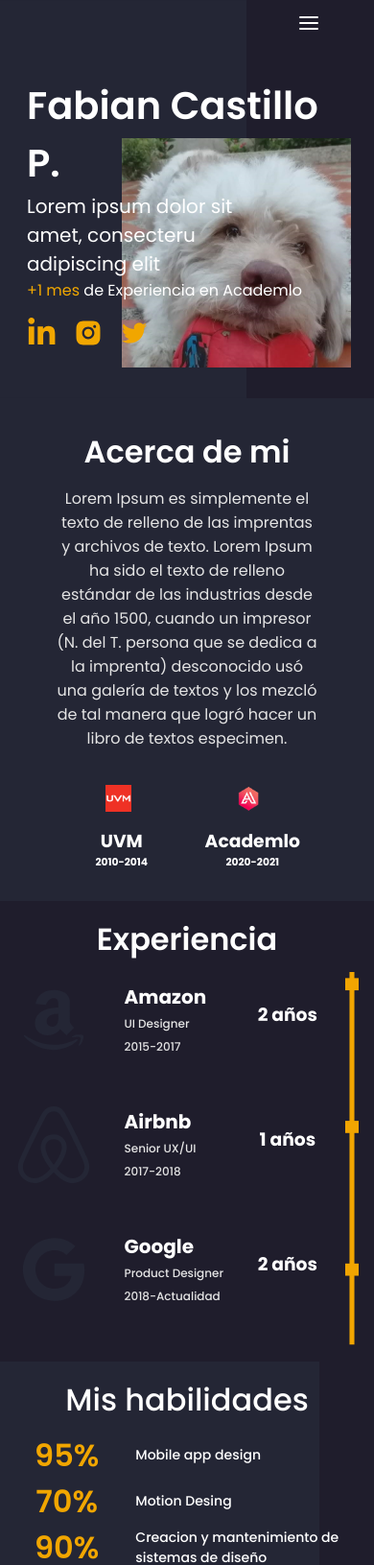
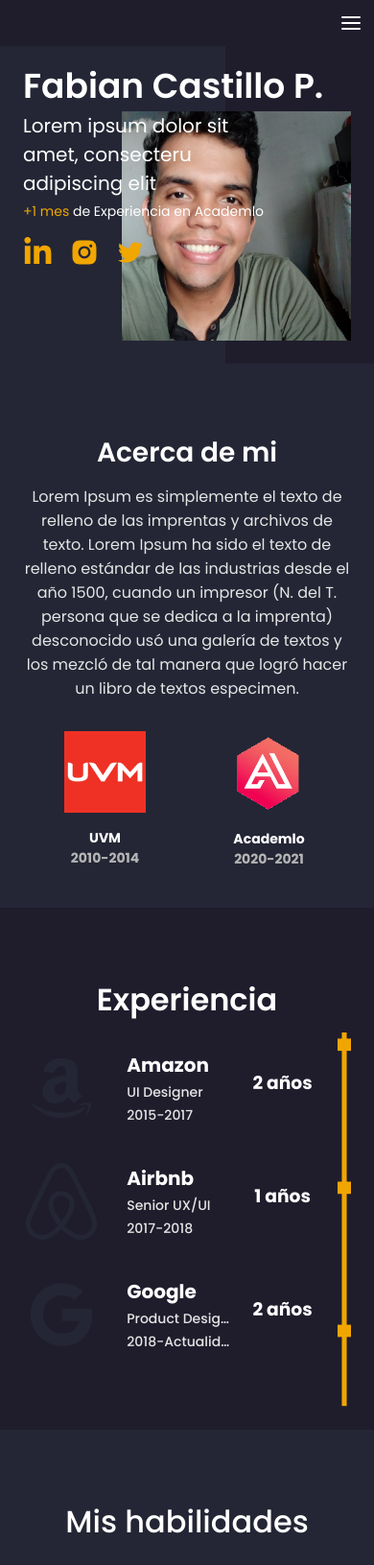
Before and after one commit to FabianCasti/PortafolioWeb, a plain HTML site: page index.html in a window 390 px wide. Shown: the top 1631 px of the page at 96% size. Drawn offline with Linux system fonts and the light colour scheme.

Commit message:
Nuevas correciones

```diff
--- a/AcercaDeMi.css
+++ b/AcercaDeMi.css
@@ -3,8 +3,9 @@
   position: relative;
   float: left;
   width: 100%;
-  padding: 32px 15%;
+  padding:  88px 15% 32px 15%;
   box-sizing: border-box;
+
 }
 
 #AcercaDeMi h1 {
@@ -20,6 +21,7 @@
 #AcercaDeMi p {
   color: #e5e5e5;
   text-align: center;
+  font-size: 18px;
 }
 
 .AcercaDeMiBloq {
@@ -27,7 +29,7 @@
   float: left;
   width: 100%;
   box-sizing: border-box;
-  margin-top: 16px;
+  margin-top: 32px;
 }
 
 .AcercaDeMiCont {
@@ -35,23 +37,21 @@
   float: left;
   width: 50%;
   box-sizing: border-box;
-  padding-top: 20px;
 }
 
-.AcercaDeMiLogos {
+.AcercaDeMiLogo {
   position: relative;
   float: left;
   width: 100%;
   box-sizing: border-box;
 }
 
-.AcercaDeMiLogos img {
+.AcercaDeMiLogo img {
   position: relative;
   float: left;
-  width: 20%;
+  width: 30%;
   box-sizing: border-box;
-  margin: 0% 37.5%;
-  height: 10%;
+  margin: 0% 35%;
 }
 
 .AcercaDeMiName {
@@ -63,7 +63,7 @@
 }
 
 .AcercaDeMiName h3 {
-  color: #ffff;
+  color: #fff;
   position: relative;
   float: left;
   box-sizing: border-box;
@@ -72,20 +72,45 @@
 }
 
 .AcercaDeMiName h6 {
-  color: #ffff;
   position: relative;
   float: left;
   box-sizing: border-box;
   width: 100%;
   text-align: center;
+  color: #b5b5b5;
 }
 
-@media screen and (max-width: 376px) {
+@media screen and (max-width: 360px) {
   #AcercaDeMi {
-    padding: 16px 16px 32px 16px;
+    padding: 64px 16px 32px 16px;
   }
+  #AcercaDeMi p {
+    font-size: 14px;
+  }
+  #AcercaDeMi h1 {
+    font-size: 24px;
+  }
+  .AcercaDeMiName h3,
+  .AcercaDeMiName h6 {
+    font-size: 12px;
+  }
+}
 
-  .AcercaDeMiLogos img {
+@media screen and (min-width: 361px) and (max-width: 560px) {
+  #AcercaDeMi {
+    padding: 72px 24px 40px 24px;
+  }
+  #AcercaDeMi p {
+    font-size: 16px;
+  }
+  #AcercaDeMi h1 {
+    font-size: 28px;
+  }
+  .AcercaDeMiName h3,
+  .AcercaDeMiName h6 {
+    font-size: 14px;
+  }
+  .AcercaDeMiLogo img {
     width: 50%;
     margin: 0% 25%;
   }
--- a/Experiencia.css
+++ b/Experiencia.css
@@ -3,7 +3,7 @@
   float: left;
   width: 100%;
   box-sizing: border-box;
-  padding: 32px 25%;
+  padding:  88px 25% 32px 25%;
 }
 
 #Experiencia h1 {
@@ -20,13 +20,12 @@
   width: calc(100% - 14px);
 }
 
-.ExperienciaBloq,
-.ExperienciaCont {
+.ExperienciaBloq {
   position: relative;
   float: left;
   box-sizing: border-box;
   width: 100%;
-  padding-bottom: 20px;
+  padding: 8px 0px 20px 0px;
 }
 
 .ExperienciaLogo,
@@ -95,9 +94,9 @@
   width: 100%;
 }
 
-@media screen and (max-width: 401px) {
+@media screen and (max-width: 360px) {
   #Experiencia {
-    padding: 16px;
+    padding: 64px 16px 16px 16px;
   }
 
   .ExperienciaName h4,
@@ -105,3 +104,14 @@
     font-size: 12px;
   }
 }
+
+@media screen and (min-width: 361px) and (max-width: 560px) {
+  #Experiencia {
+    padding: 72px 24px 24px 24px;
+  }
+
+  .ExperienciaName h4,
+  .ExperienciaName h5 {
+    font-size: 14px;
+  }
+}
--- a/Header.css
+++ b/Header.css
@@ -4,35 +4,39 @@
   background-repeat: no-repeat;
   position: relative;
   float: left;
+  display: block;
   width: 100%;
   box-sizing: border-box;
-  padding: 0% 24px;
 }
 
 .Menu {
-  position: relative;
-  float: left;
+  position: fixed;
+  top: 0px;
+  left: 0px;;
+  background: #1f1d2c;
+  display: block;
   width: 100%;
   box-sizing: border-box;
-  margin-top: 24px;
+  z-index: 32;
 }
 
 .Menu button {
+  position: relative;
   display: none;
   outline: none;
   border: none;
-  background: transparent;
   width: 24px;
   height: 24px;
-  margin: 12px 32px;
   float: right;
+  margin: 12px;
+  background: transparent;
+  cursor: pointer;
 }
 
 .Menu ul {
   list-style-type: none;
   display: flex;
   justify-content: end;
-  padding-top: 5px;
   width: 100%;
   position: relative;
   float: left;
@@ -44,7 +48,8 @@
   width: auto;
   margin: 16px;
   height: 24px;
-  font-size: 15px;
+  font-size: 16px;
+  font-weight: 500;
   box-sizing: border-box;
   float: left;
   position: relative;
@@ -58,11 +63,28 @@
   .Menu button {
     display: block;
   }
-  .Menu{
-    margin-top: 0%;
+
+  .Menu ul {
+    display: block;
+    width: 50%;
+    margin-left: 50%;
+    height: 0px;
+    overflow: hidden;
+    transition: height 320ms 0ms cubic-bezier(0.075, 0.82, 0.165, 1);
   }
 
-  .Menu ul {
-    display: none;
+  .Menu ul.show {
+    height: 356px;
+  }
+
+  .Menu ul li {
+    position: relative;
+    display: block;
+    width: 100%;
+    float: left;
+  }
+
+  .Menu ul li a {
+    float: right;
   }
 }
--- a/Home.css
+++ b/Home.css
@@ -1,24 +1,27 @@
- .HomeContainer{
+.HomeContainer {
   position: relative;
   float: left;
   width: 100%;
   box-sizing: border-box;
-   padding: 32px 10%;
+  padding: 88px 7.5% 32px 7.5%;
 }
 
 .HomeAutor {
   position: absolute;
   z-index: 2;
+  width: 85%;
 }
 
- .HomeNombreAutorBloq, .HomeNombreAutorCont{
+.HomeAutorNombre {
   position: relative;
   float: left;
   width: 100%;
+  height: 96px;
+  line-height: 96px;
   box-sizing: border-box;
 }
 
- .NombredeAutor h1{
+.HomeAutorNombre h1 {
   color: #fff;
   position: relative;
   float: left;
@@ -26,23 +29,20 @@
   box-sizing: border-box;
   font-size: 96px;
   font-weight: 600;
+  overflow: hidden;
+  text-overflow: ellipsis;
+  white-space: nowrap;
 }
 
- .HomeTextBloq{
+.HomeAutorDesc {
   position: relative;
   float: left;
-    width: 100%;
+  width: 80%;
   box-sizing: border-box;
+  margin-top: 8px;
 }
 
- .HomeTextCont{
-    position: relative;
-    float: left;
-    width: 50%;
-    box-sizing: border-box;
- }
-
- .HomeTextArt p{
+.HomeAutorDesc p {
   color: #fff;
   position: relative;
   float: left;
@@ -51,26 +51,28 @@
   font-size: 32px;
 }
 
- .HomeExpeTextBloq, .HomeExpeTextCont{
+.HomeAutorExp {
   position: relative;
   float: left;
   width: 100%;
   box-sizing: border-box;
+  margin-top: 4px;
 }
 
- .HomeExpeTextArt p{
+.HomeAutorExp p {
   color: #fff;
   position: relative;
   float: left;
   width: 100%;
   box-sizing: border-box;
-    font-size: 32px;
- }
- .HomeExpeTextArt p span{
-    color:#f0a700 ;
+  font-size: 28px;
 }
 
- .HomeImagenesBloq{
+.HomeAutorExp p span {
+  color: #f0a700;
+}
+
+.HomeAutorIcons {
   position: relative;
   float: left;
   width: 100%;
@@ -78,14 +80,7 @@
   margin-top: 48px;
 }
 
- .HomeImagenesCont, .HomeContactoImgt{
-    position: relative;
-    float: left;
-    width: 100%;
-    box-sizing: border-box;
- }
-
- .HomeContactoImgt img{
+.HomeAutorIcons img {
   position: relative;
   float: left;
   box-sizing: border-box;
@@ -93,57 +88,87 @@
   margin-right: 32px;
 }
 
- .HomeMiFoto{
+.HomeFoto {
   position: relative;
   float: left;
   width: 50%;
-    margin-left:50%;
+  margin-left: 50%;
   box-sizing: border-box;
-    margin-top: 148px ;
+  margin-top: 112px;
+}
 
- }
- .HomeMiFotoBloq, .HomeMiFotoCont,
- .HomeMiFotoImg, .HomeMiFotoImg img{
+.HomeFoto img {
   position: relative;
   float: left;
   width: 100%;
   box-sizing: border-box;
 }
 
-@media screen and (max-width: 401px) {
-    #HomeContainer {
-      padding: 16px 16px;
+@media screen and (max-width: 360px) {
+  .HomeContainer {
+    padding: 64px 16px 16px 16px;
   }
-    .HomeContainer{
-        padding: 32px 0%;
+  .HomeAutor {
+    width: calc(100% - 32px);
   }
-    .NombredeAutor h1{
-        font-size: 40px;
+  .HomeAutorNombre {
+     height: 28px;
+     line-height: 28px;
   }
-    .HomeAutor{
-        left: 4px;
+  .HomeAutorNombre h1 {
+    font-size: 28px;
   }
-    .HomeTextArt p{
+  .HomeAutorDesc {
+    width: 90%;
+  }
+  .HomeAutorDesc p {
+    font-size: 16px;
+  }
+  .HomeAutorExp p {
+    font-size: 12px;
+  }
+  .HomeFoto {
+    margin-top: 36px;
+  }
+  .HomeAutorIcons {
+    margin-top: 16px;
+  }
+  .HomeAutorIcons img {
+    width: 24px;
+    margin-right: 12px;
+  }
+}
+
+@media screen and (min-width: 361px) and (max-width: 560px) {
+  .HomeContainer {
+    padding: 72px 24px 24px 24px;
+  }
+  .HomeAutor {
+    width: calc(100% - 48px);
+  }
+  .HomeAutorNombre {
+     height: 36px;
+     line-height: 36px;
+  }
+  .HomeAutorNombre h1 {
+    font-size: 36px;
+  }
+  .HomeAutorDesc p {
     font-size: 20px;
   }
-    .HomeExpeTextArt p{
-        font-size: 16px;
+  .HomeAutorExp p {
+    font-size: 14px;
   }
-    .HomeTextCont{
+  .HomeFoto {
     width: 70%;
+    margin-left: 30%;
+    margin-top: 44px;
   }
-    .HomeContactoImgt img{
+  .HomeAutorIcons {
+    margin-top: 16px;
+  }
+  .HomeAutorIcons img {
     width: 32px;
     margin-right: 16px;
   }
-    .HomeImagenesBloq{
-        margin-top: 16px;
 }
-    .HomeMiFoto{
-        width: 70%;
-        margin-left: 30%;
-        margin-top: 64px;
-    }
-
-
-}
--- a/MisHabilidades.css
+++ b/MisHabilidades.css
@@ -7,7 +7,7 @@
   position: relative;
   float: left;
   box-sizing: border-box;
-  padding: 34px 20%;
+  padding:  88px 20% 32px 20%;
 }
 
 #MisHabilidades h1 {
@@ -60,9 +60,9 @@
   margin: auto 0rem;
 }
 
-@media screen and (max-width: 401px) {
+@media screen and (max-width: 360px) {
   #MisHabilidades {
-    padding: 16px 16px;
+    padding: 64px 16px 16px 16px;
   }
 
   #MisHabilidades h1 {
@@ -81,3 +81,25 @@
     min-height: 48px;
   }
 }
+
+@media screen and (min-width: 361px) and (max-width: 560px) {
+  #MisHabilidades {
+    padding: 72px 24px 24px 24px;
+  }
+
+  #MisHabilidades h1 {
+    text-align: center;
+  }
+
+  .MishabilidadesName a {
+    font-size: 36px;
+    text-align: center;
+  }
+
+  .MisHabilidadesText {
+    margin-left: 5%;
+    width: 65%;
+    font-size: 14px;
+    min-height: 48px;
+  }
+}
--- a/index.html
+++ b/index.html
@@ -1,79 +1,60 @@
 <!DOCTYPE html>
 <html lang="en">
-
   <head>
-    <meta charset="UTF-8">
-    <meta http-equiv="X-UA-Compatible" content="IE=edge">
-    <meta name="viewport" content="width=device-width, initial-scale=1.0">
+    <meta charset="UTF-8" />
+    <meta http-equiv="X-UA-Compatible" content="IE=edge" />
+    <meta name="viewport" content="width=device-width, initial-scale=1" />
     <title>Portafolio Dinamico - Fabian Castillo Pedroza</title>
-    <link rel="stylesheet" href="poppins.css">
-    <link rel="stylesheet" href="style.css">
-    <link rel="stylesheet" href="Header.css">
-    <link rel="stylesheet" href="AcercaDeMi.css">
-    <link rel="stylesheet" href="Experiencia.css">
-    <link rel="stylesheet" href="MisHabilidades.css">
-    <link rel="stylesheet" href="Portafolio.css">
-    <link rel="stylesheet" href="Contacto.css">
-    <link rel="stylesheet" href="Home.css">
+    <link rel="stylesheet" href="poppins.css" />
+    <link rel="stylesheet" href="style.css" />
+    <link rel="stylesheet" href="Header.css" />
+    <link rel="stylesheet" href="Home.css" />
+    <link rel="stylesheet" href="AcercaDeMi.css" />
+    <link rel="stylesheet" href="Experiencia.css" />
+    <link rel="stylesheet" href="MisHabilidades.css" />
+    <link rel="stylesheet" href="Portafolio.css" />
+    <link rel="stylesheet" href="Contacto.css" />
   </head>
 
   <body>
-    <div class="contededor">
     <header id="Header">
       <nav class="Menu">
-                <button>
-                    <img src="./Portafolio2/menu 1.svg">
+        <button id="MenuButton">
+          <img src="./Portafolio2/menu 1.svg" />
         </button>
-                <ul>
+        <ul id="MenuList">
           <li><a href="#" class="activo">Home</a></li>
-                    <li><a href="#">Acerca de mi</a></li>
+          <li><a href="#AcercaDeMi">Acerca de mi</a></li>
           <li><a href="#Experiencia">Experiencia</a></li>
           <li><a href="#MisHabilidades">Mis habilidades</a></li>
-                    <li><a href="#">Mi portafolio</a></li>
-                    <li><a href="#">Contacto</a></li>
+          <li><a href="#MiPortafolio">Mi portafolio</a></li>
+          <li><a href="#Contacto">Contacto</a></li>
         </ul>
       </nav>
+
       <div class="HomeContainer">
         <div class="HomeAutor">
-                    <div class="HomeNombreAutorBloq">
-                        <div class="HomeNombredeAutorCont">
-                            <div class="NombredeAutor">
+          <div class="HomeAutorNombre">
             <h1>Fabian Castillo P.</h1>
           </div>
+
+          <div class="HomeAutorDesc">
+            <p>Lorem ipsum dolor sit amet, consecteru adipiscing elit</p>
+          </div>
+
+          <div class="HomeAutorExp">
+            <p><span>+1 mes </span> de Experiencia en Academlo</p>
+          </div>
+
+          <div class="HomeAutorIcons">
+            <img src="Portafolio2/cib_linkedin-in.svg" alt="" />
+            <img src="Portafolio2/ant-design_instagram-filled.svg" alt="" />
+            <img src="Portafolio2/ant-design_twitter-outlined.svg" alt="" />
           </div>
         </div>
-                    <div class="HomeTextBloq">
-                        <div class="HomeTextCont">
-                            <div class="HomeTextArt">
-                                <p>Lorem ipsum dolor sit amet, consecteru adipiscing elit</p>
-                            </div>
-                        </div>
-                    </div>
-                    <div class="HomeExpeTextBloq">
-                        <div class="HomeExpeTextCont">
-                            <div class="HomeExpeTextArt">
-                                <p> <span>+1 mes </span> de Experiencia en Academlo</p>
-                            </div>
-                        </div>
-                    </div>
-                    <div class="HomeImagenesBloq">
-                        <div class="HomeImagenesCont">
-                            <div class="HomeContactoImgt">
-                                <img src="Portafolio2/cib_linkedin-in.svg" alt="">
-                                <img src="Portafolio2/ant-design_instagram-filled.svg" alt="">
-                                <img src="Portafolio2/ant-design_twitter-outlined.svg" alt="">
-                            </div>
-                        </div>
-                    </div>
-                </div>
-                <div class="HomeMiFoto">
-                    <div class="HomeMiFotoBloq">
-                        <div class="HomeMiFotoCont">
-                            <div class="HomeMiFotoImg">
-                                <img src="Foto.jpg" alt="">
-                            </div>
-                        </div>
-                    </div>
+
+        <div class="HomeFoto">
+          <img src="MI foto.jpg" alt="" />
         </div>
       </div>
     </header>
@@ -82,16 +63,17 @@
       <h1>Acerca de mi</h1>
 
       <p>
-                Lorem Ipsum es simplemente el texto de relleno de las imprentas y archivos de texto. Lorem Ipsum ha sido
-                el texto de relleno estándar de las industrias desde el año 1500, cuando un impresor (N. del T. persona
-                que se dedica a la imprenta) desconocido usó una galería de textos y los mezcló de tal manera que logró
-                hacer un libro de textos especimen.
+        Lorem Ipsum es simplemente el texto de relleno de las imprentas y
+        archivos de texto. Lorem Ipsum ha sido el texto de relleno estándar de
+        las industrias desde el año 1500, cuando un impresor (N. del T. persona
+        que se dedica a la imprenta) desconocido usó una galería de textos y los
+        mezcló de tal manera que logró hacer un libro de textos especimen.
       </p>
 
       <div class="AcercaDeMiBloq">
         <div class="AcercaDeMiCont">
-                    <div class="AcercaDeMiLogos">
-                        <img src="Portafolio2/image 9.jpg" alt="">
+          <div class="AcercaDeMiLogo">
+            <img src="Portafolio2/image 9.jpg" alt="" />
           </div>
           <div class="AcercaDeMiName">
             <h3>UVM</h3>
@@ -100,8 +82,8 @@
         </div>
 
         <div class="AcercaDeMiCont">
-                    <div class="AcercaDeMiLogos">
-                        <img src="Portafolio2/logo_academlo 5.png" alt="">
+          <div class="AcercaDeMiLogo">
+            <img src="Portafolio2/logo_academlo 5.png" alt="" />
           </div>
           <div class="AcercaDeMiName">
             <h3>Academlo</h3>
@@ -115,59 +97,51 @@
       <h1>Experiencia</h1>
       <div class="ExperienciaContainer">
         <div class="ExperienciaBloq">
-                    <div class="ExperienciaCont">
           <div class="ExperienciaLogo">
-                            <img src="./Portafolio2/ant-design_amazon-outlined.svg" alt="">
-
+            <img src="./Portafolio2/ant-design_amazon-outlined.svg" alt="" />
           </div>
           <div class="ExperienciaName">
             <h3>Amazon</h3>
             <h4>UI Designer</h4>
             <h5>2015-2017</h5>
+          </div>
+          <div class="ExperienciaYears">
+            <h3>2 años</h3>
+          </div>
+        </div>
 
+        <div class="ExperienciaBloq">
+          <div class="ExperienciaLogo">
+            <img src="Portafolio2/cib_airbnb.svg" alt="" />
+          </div>
+          <div class="ExperienciaName">
+            <h3>Airbnb</h3>
+            <h4>Senior UX/UI</h4>
+            <h5>2017-2018</h5>
+          </div>
+          <div class="ExperienciaYears">
+            <h3>1 años</h3>
+          </div>
+        </div>
+
+        <div class="ExperienciaBloq">
+          <div class="ExperienciaLogo">
+            <img src="Portafolio2/akar-icons_google-fill.svg" alt="" />
+          </div>
+          <div class="ExperienciaName">
+            <h3>Google</h3>
+            <h4>Product Designer</h4>
+            <h5>2018-Actualidad</h5>
           </div>
           <div class="ExperienciaYears">
             <h3>2 años</h3>
           </div>
         </div>
       </div>
-                <div class="ExperienciaBloq">
-                    <div class="ExperienciaCont">
-                        <div class="ExperienciaLogo">
-                            <img src="Portafolio2/cib_airbnb.svg" alt="">
-                        </div>
-                        <div class="ExperienciaName">
-                            <h3>Airbnb</h3>
-                            <h4>Senior UX/UI</h4>
-                            <h5>2017-2018</h5>
-
-                        </div>
-                        <div class="ExperienciaYears">
-                            <h3>1 años</h3>
-                        </div>
-                    </div>
-                </div>
-                <div class="ExperienciaBloq">
-                    <div class="ExperienciaCont">
-                        <div class="ExperienciaLogo">
-                            <img src="Portafolio2/akar-icons_google-fill.svg" alt="">
-                        </div>
-                        <div class="ExperienciaName">
-                            <h3>Google</h3>
-                            <h4>Product Designer</h4>
-                            <h5>2018-Actualidad</h5>
-
-                        </div>
-                        <div class="ExperienciaYears">
-                            <h3>2 años</h3>
-                        </div>
-                    </div>
-                </div>
-            </div>
 
       <div class="ExperienciaBloqImg">
         <div class="ExperienciaImg">
-                    <img src="Portafolio2/Group 35.svg" alt="">
+          <img src="Portafolio2/Group 35.svg" alt="" />
         </div>
       </div>
     </div>
@@ -218,11 +192,10 @@
       <div class="MiPortafolioBloq">
         <div class="MiPortafolioCont">
           <div class="MiPortafolioImagen">
-                        <img src="Portafolio2/image 9-1.jpg" alt="">
+            <img src="Portafolio2/image 9-1.jpg" alt="" />
           </div>
           <div class="MiPortafolioName">
             <a>Ecommercer Skincare</a>
-
           </div>
         </div>
       </div>
@@ -230,27 +203,23 @@
       <div class="MiPortafolioBloq">
         <div class="MiPortafolioCont Rigth">
           <div class="MiPortafolioImagen">
-                        <img src="Portafolio2/image 10.jpg" alt="">
+            <img src="Portafolio2/image 10.jpg" alt="" />
           </div>
           <div class="MiPortafolioName">
             <a>Tarining at home app</a>
-
           </div>
         </div>
       </div>
       <div class="MiPortafolioBloq">
         <div class="MiPortafolioCont">
           <div class="MiPortafolioImagen">
-                        <img src="Portafolio2/image 11.jpg" alt="">
+            <img src="Portafolio2/image 11.jpg" alt="" />
           </div>
           <div class="MiPortafolioName">
             <a>Personal writer</a>
-
           </div>
         </div>
       </div>
-
-
     </div>
 
     <div id="Contacto">
@@ -259,7 +228,7 @@
         <div class="ContactoBloq">
           <div class="ContactoCont">
             <div class="ContactoImg">
-                            <img src="Portafolio2/phone 3.svg" alt="">
+              <img src="Portafolio2/phone 3.svg" alt="" />
             </div>
             <div class="ContactoName">
               <h5>Número celular</h5>
@@ -271,7 +240,7 @@
         <div class="ContactoBloq Seg">
           <div class="ContactoCont">
             <div class="ContactoImg">
-                            <img src="Portafolio2/mail 3.svg" alt="">
+              <img src="Portafolio2/mail 3.svg" alt="" />
             </div>
             <div class="ContactoName">
               <h5>Email</h5>
@@ -282,10 +251,8 @@
       </div>
     </div>
 
-        <div class="footer">
-            Hecho con ♥ en Academlo
-        </div>
-    </div>
+    <div class="footer">Hecho con ♥ en Academlo</div>
+
+		<script src="index.js"></script>
   </body>
-
 </html>
--- a/style.css
+++ b/style.css
@@ -5,18 +5,17 @@
 * {
   margin: 0;
   padding: 0;
-  box-sizing: border-box;
 }
 body {
+  position: absolute;
+  top: 0;
+  left: 0;
+  bottom: 0;
+  right: 0;
   background-color: #1f1d2c;
 }
 a {
   text-decoration: none;
-}
-.contenedor {
-  float: left;
-  width: 100%;
-  box-sizing: border-box;
 }
 .Categorias {
   color: #ffff;
```
Also changed, not shown: Contacto.css (+22 -1 lines), Portafolio.css (+25 -3 lines), index.js (added, +30 -0 lines), MI foto.jpg (added). Lines whose indentation alone changed are shown as unchanged.
